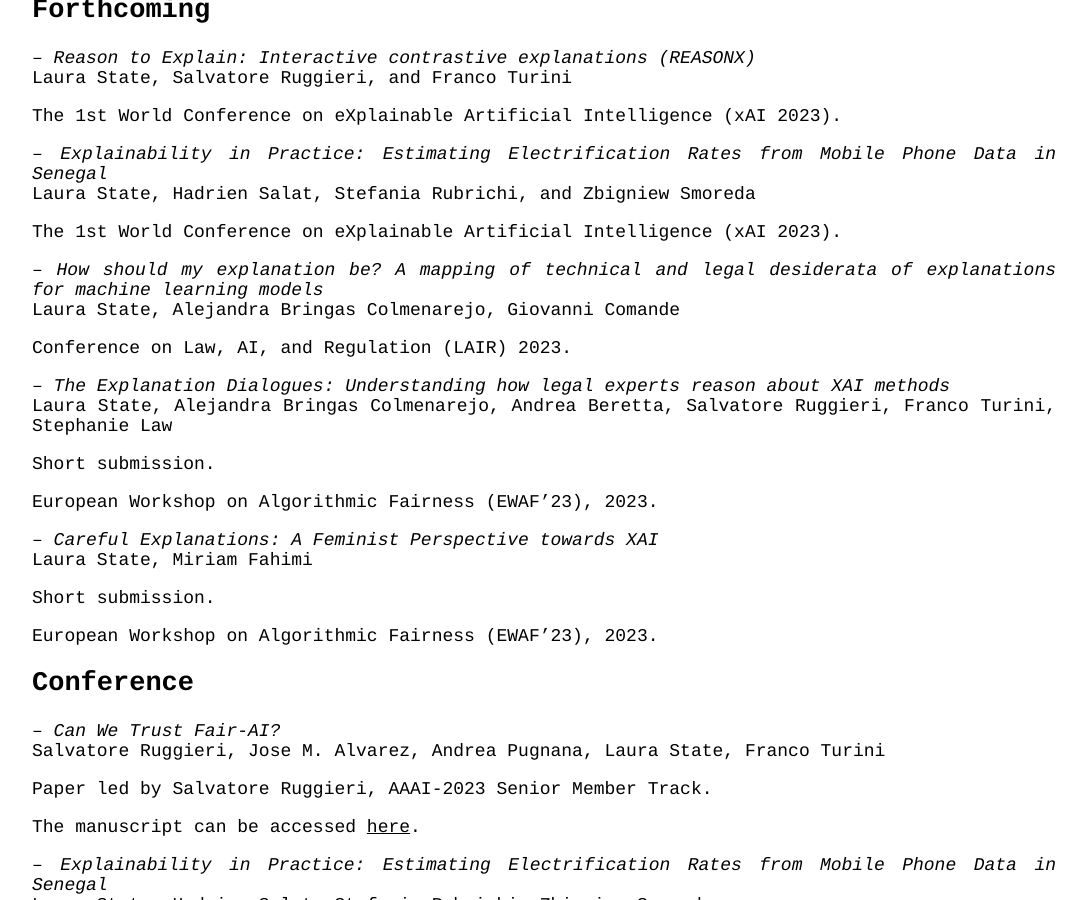
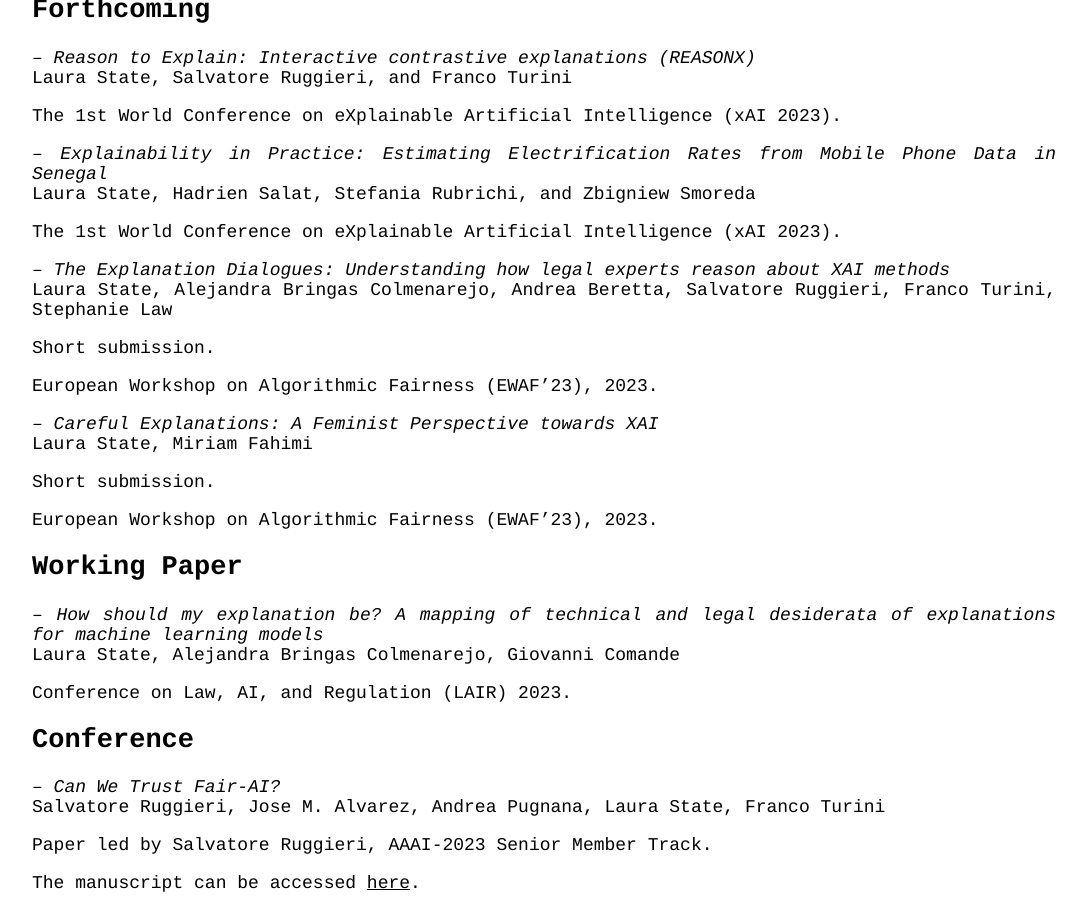
Before and after one commit to lstate/lstate.github.io, a Jekyll site: the page built from _pages/publications.markdown, in a window 1280 px wide and 900 px high, scrolled down 248 px. Shown: the whole window, without its empty margins (96-1182 px from the left). Built offline with Jekyll 4.4.1, drawn with Linux system fonts in a browser that asks for light colours; part of the change alters nothing that is shown.

Commit message:
Update publications.markdown
add working paper option

```diff
--- a/_pages/publications.markdown
+++ b/_pages/publications.markdown
@@ -26,11 +26,6 @@ Laura State, Hadrien Salat, Stefania Rubrichi, and Zbigniew Smoreda
 
 The 1st World Conference on eXplainable Artificial Intelligence (xAI 2023).
 
--- *How should my explanation be? A mapping of technical and legal desiderata of explanations for machine learning models* \\
-Laura State, Alejandra Bringas Colmenarejo, Giovanni Comande
-
-Conference on Law, AI, and Regulation (LAIR) 2023.
-
 -- *The Explanation Dialogues: Understanding how legal experts reason about XAI methods* \\
 Laura State, Alejandra Bringas Colmenarejo, Andrea Beretta, Salvatore Ruggieri, Franco Turini, Stephanie Law
 
@@ -44,6 +39,14 @@ Laura State, Miriam Fahimi
 Short submission.
 
 European Workshop on Algorithmic Fairness (EWAF'23), 2023.
+
+
+## Working Paper
+
+-- *How should my explanation be? A mapping of technical and legal desiderata of explanations for machine learning models* \\
+Laura State, Alejandra Bringas Colmenarejo, Giovanni Comande
+
+Conference on Law, AI, and Regulation (LAIR) 2023.
 
 
 ## Conference
```
